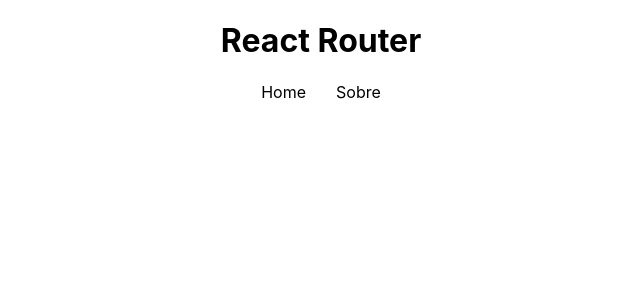
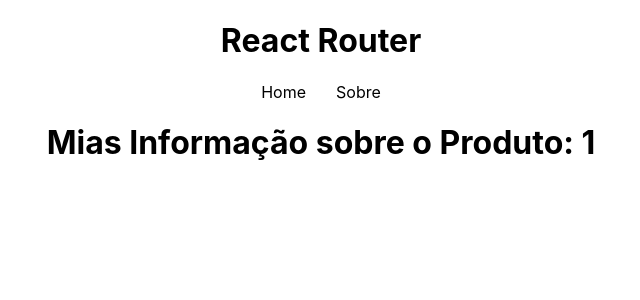
Before and after one commit to diogonoguiera27/react-router-estudos, a React (Create React App) app: page /products/1/info in a window 1280 px wide. Shown: the top 300 px of the page, without its empty margins (319-959 px from the left). Built offline with nearby package versions, Linux system fonts and the light colour scheme.

Commit message:
nested router

```diff
--- a/src/App.js
+++ b/src/App.js
@@ -12,6 +12,7 @@
 // components
 import Navbar from './components/Navbar';
 import Product from './pages/Product';
+import Info from './pages/Info';
 
 function App() {
   return (
@@ -24,6 +25,8 @@
           <Route path='/about' element={<About/>}/>
           {/* rota dinâmica */}
           <Route path='/products/:id' element={<Product/>}/>
+          {/* Neste Routes */}
+          <Route path='/products/:id/info' element={<Info/>}/>
         </Routes>
       </BrowserRouter>
     </div>
--- /dev/null
+++ b/src/pages/Info.js
@@ -0,0 +1,13 @@
+import { useParams } from "react-router-dom"
+
+
+const Info = () => {
+    const {id} = useParams()
+  return (
+    <div>
+        <h1> Mias Informação sobre o Produto: {id} </h1>
+    </div>
+  )
+}
+
+export default Info
--- a/src/pages/Product.js
+++ b/src/pages/Product.js
@@ -1,5 +1,5 @@
 import { useFetch } from "../hooks/useFetch";
-import { useParams } from "react-router-dom";
+import { Link, useParams } from "react-router-dom";
 // Assuming you have a products data file
 
 const Product = () => {
@@ -22,6 +22,9 @@
         <div>
           <h1>{product.name}</h1>
           <p>R$ {product.price}</p>
+
+          {/* Nested Routes  */}
+          <Link to={`/products/${product.id}/info`}>Mais Informações </Link>
         </div>
       )}
     </>
```
